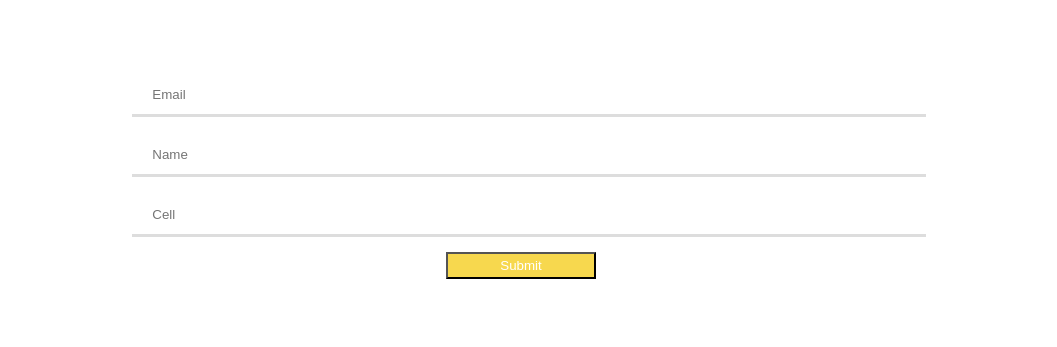
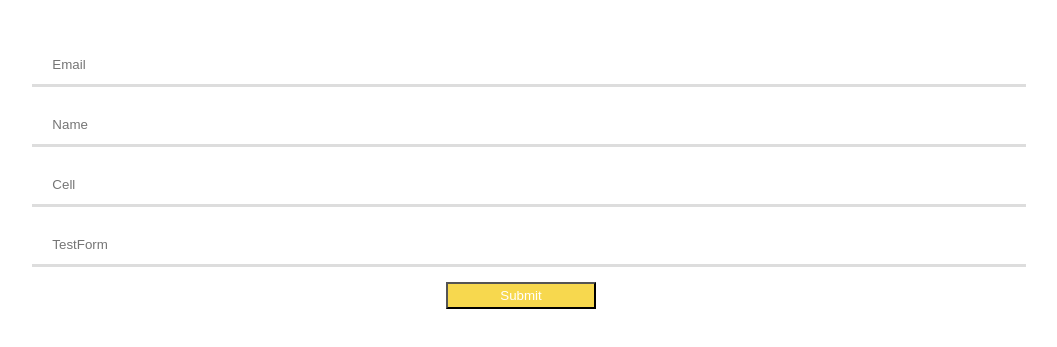
Before and after one commit to player2342/Simple_Forms, a plain HTML site: page public/index.html in a window 1280 px wide. Shown: the part 229-576 px from the top of the page, without its empty margins (119-1176 px from the left). Drawn offline with nearby package versions, Linux system fonts and the light colour scheme; a web font is replaced by a local one.

Commit message:
Update index.html

```diff
--- a/public/index.html
+++ b/public/index.html
@@ -76,6 +76,7 @@
         <input type="text" id="Email" name="Email" placeholder="Email">
         <input type="text" id="name" name="Name" placeholder="Name">
         <input type="text" id="cell" name="Cell" placeholder="Cell">
+        <input type="text" id="Refer" name="Refer" placeholder="TestForm">
         <input type="submit" value="Submit">
       </form>
       </div>
```
